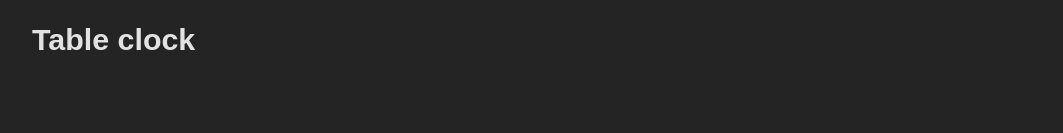
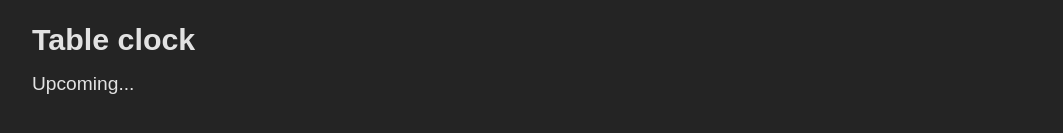
Before and after one commit to frej0887/BlogWebsite, a React (Vite) app: page /projects in a window 1280 px wide. Shown: the part 977-1110 px from the top of the page, without its empty margins (108-1171 px from the left). Before the commit the page ends 1079 px from the top, so only its background shows below. Built offline with nearby package versions, Linux system fonts and the light colour scheme.

Commit message:
upcoming...

```diff
--- a/src/currentProjects.tsx
+++ b/src/currentProjects.tsx
@@ -15,6 +15,6 @@ export const currentProjects = [{
 },{
   project: <TableClock/>,
   previewName: 'Table clock',
-  previewText: '',
+  previewText: 'Upcoming...',
   previewImage: ''
 }];
--- a/src/projects/TableClock.tsx
+++ b/src/projects/TableClock.tsx
@@ -3,6 +3,6 @@ export const TableClock = () => {
 
 
   return (
-    <>table clock</>
+    <>Upcoming...</>
   )
 }
```
